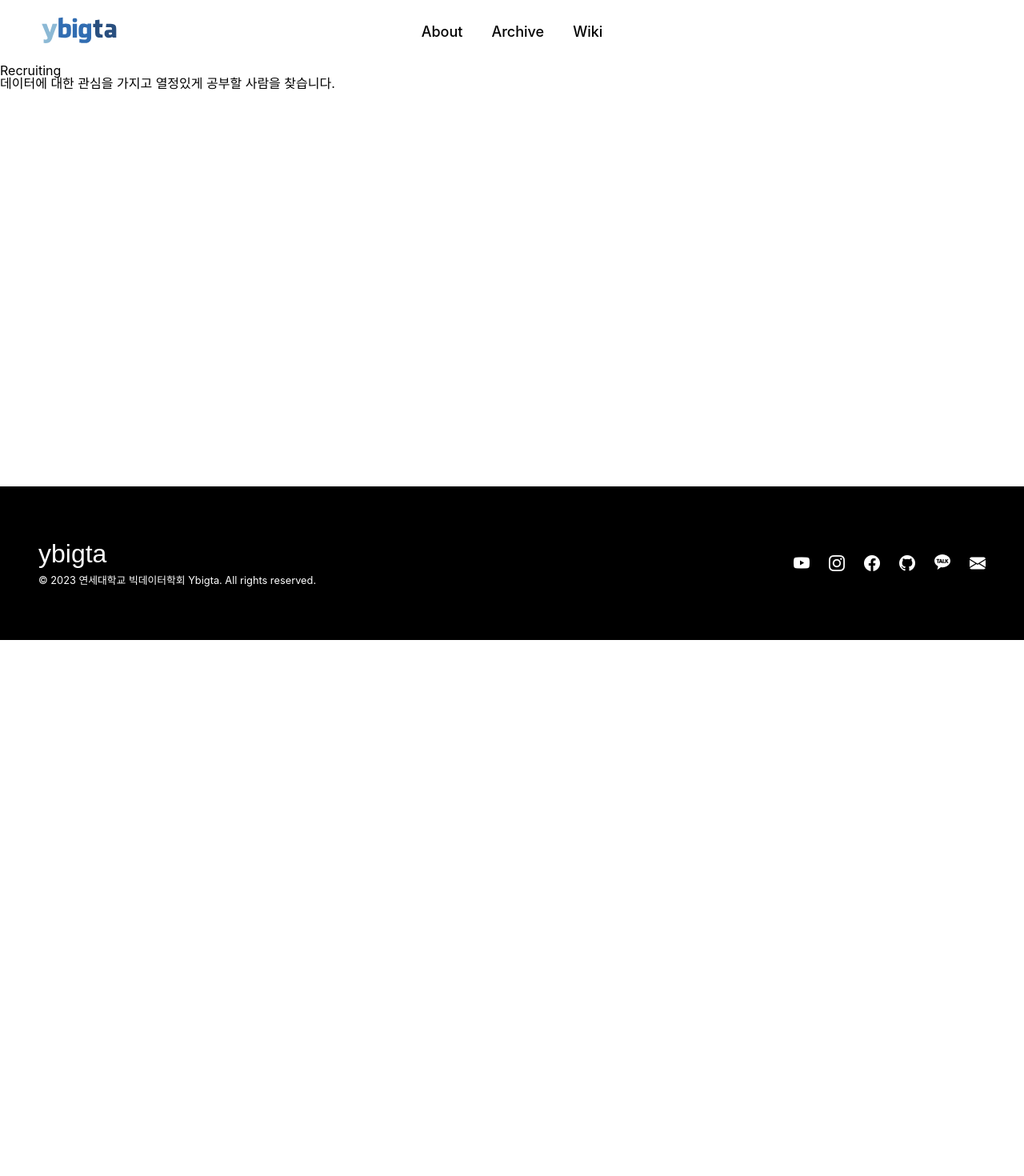
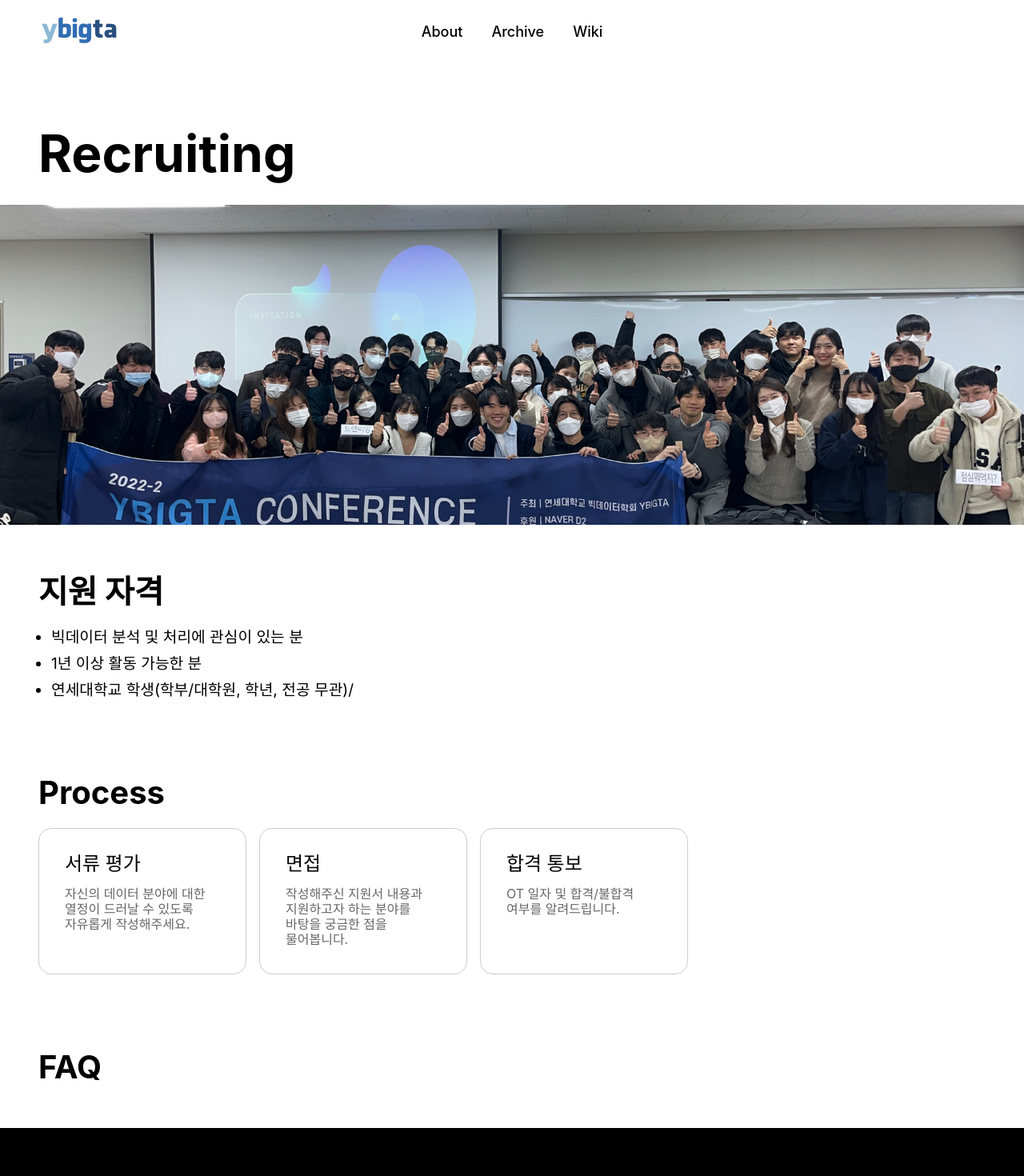
Before and after one commit to YBIGTA/ybigta.org, a SvelteKit app: page /recruiting in a window 1280 px wide. Shown: the top 1470 px of the page at 80% size. Before the commit the page ends 800 px from the top, so only its background shows below. Built offline with nearby package versions, Linux system fonts and the light colour scheme; a web font is replaced by a local one.

Commit message:
[Feat] 리쿠르팅 페이지 내용 작성

```diff
--- a/src/routes/curriculum/+page.svelte
+++ b/src/routes/curriculum/+page.svelte
@@ -18,7 +18,7 @@
 		width: 100%;
 		padding: 4rem 3rem;
 
-		background-color: rgb(103, 184, 255);
+		background-color: rgb(0, 96, 180);
 		color: #fff;
 	}
 
--- a/src/routes/recruiting/+page.svelte
+++ b/src/routes/recruiting/+page.svelte
@@ -1,7 +1,99 @@
 <script>
 	import Seo from '$lib/layout/Seo.svelte';
+	import PageSection from './components/PageSection.svelte';
 	import PageTitle from './components/PageTitle.svelte';
 </script>
 
 <Seo title="Recruiting" />
-<PageTitle />
+<PageTitle>
+	Recruiting
+	<img src="/images/recruiting.jpeg" alt="recruiting" slot="image" />
+</PageTitle>
+<PageSection>
+	<h3 slot="title">지원 자격</h3>
+	<ul slot="content" class="requisites">
+		<li>빅데이터 분석 및 처리에 관심이 있는 분</li>
+		<li>1년 이상 활동 가능한 분</li>
+		<li>연세대학교 학생(학부/대학원, 학년, 전공 무관)/</li>
+	</ul>
+</PageSection>
+<PageSection>
+	<span slot="title">Process</span>
+	<ul slot="content" class="process">
+		<li>
+			<h6>서류 평가</h6>
+			<p>자신의 데이터 분야에 대한 열정이 드러날 수 있도록 자유롭게 작성해주세요.</p>
+		</li>
+		<li>
+			<h6>면접</h6>
+			<p>작성해주신 지원서 내용과 지원하고자 하는 분야를 바탕을 궁금한 점을 물어봅니다.</p>
+		</li>
+		<li>
+			<h6>합격 통보</h6>
+			<p>OT 일자 및 합격/불합격 여부를 알려드립니다.</p>
+		</li>
+	</ul>
+</PageSection>
+<PageSection>
+	<span slot="title">FAQ</span>
+</PageSection>
+
+<style lang="scss">
+	img {
+		width: 100%;
+		height: 400px;
+		object-fit: cover;
+	}
+
+	ul.requisites {
+		list-style: disc;
+		li {
+			margin-left: 1rem;
+			font-size: 1.2rem;
+			line-height: 1.3;
+			margin-bottom: 0.5rem;
+			&:last-child {
+				margin-bottom: 0;
+			}
+		}
+	}
+
+	ul.process {
+		display: flex;
+		justify-content: flex-start;
+		gap: 1rem;
+		li {
+			width: 260px;
+			aspect-ratio: 12/8;
+
+			border: 1px solid #ccc;
+			border-radius: 16px;
+
+			display: flex;
+			flex-direction: column;
+			align-items: flex-start;
+			justify-content: flex-start;
+			padding: 32px;
+			h6 {
+				font-size: 1.5rem;
+				font-weight: 500;
+				text-align: center;
+				margin-bottom: 1rem;
+			}
+			p {
+				word-break: keep-all;
+				color: #666;
+				line-height: 1.2;
+			}
+			&:hover {
+				background-color: rgb(0, 109, 205);
+				h6 {
+					color: white;
+				}
+				p {
+					color: #fbfbfb;
+				}
+			}
+		}
+	}
+</style>
--- /dev/null
+++ b/src/routes/recruiting/components/PageSection.svelte
@@ -0,0 +1,18 @@
+<section>
+	<h3>
+		<slot name="title" />
+	</h3>
+	<slot name="content" />
+</section>
+
+<style>
+	section {
+		width: 100%;
+		padding: 4rem 3rem 2rem 3rem;
+	}
+	h3 {
+		font-size: 2.5rem;
+		font-weight: 700;
+		margin-bottom: 1.5rem;
+	}
+</style>
--- a/src/routes/recruiting/components/PageTitle.svelte
+++ b/src/routes/recruiting/components/PageTitle.svelte
@@ -1,7 +1,25 @@
 <section class="page-title">
-	<h2>Recruiting</h2>
-	<h4>데이터에 대한 관심을 가지고 열정있게 공부할 사람을 찾습니다.</h4>
+	<h2>
+		<slot />
+	</h2>
+	{#if $$slots.image}
+		<slot name="image" />
+	{/if}
 </section>
 
-<style>
+<style lang="scss">
+	section {
+		width: 100%;
+		display: flex;
+		flex-direction: column;
+		justify-content: flex-start;
+		padding-top: 4rem;
+	}
+	h2 {
+		font-size: 4rem;
+		font-weight: 700;
+		line-height: 1.5;
+		margin: 0 3rem;
+		margin-bottom: 1rem;
+	}
 </style>
```
Also changed, not shown: static/images/recruiting.jpeg (added).
